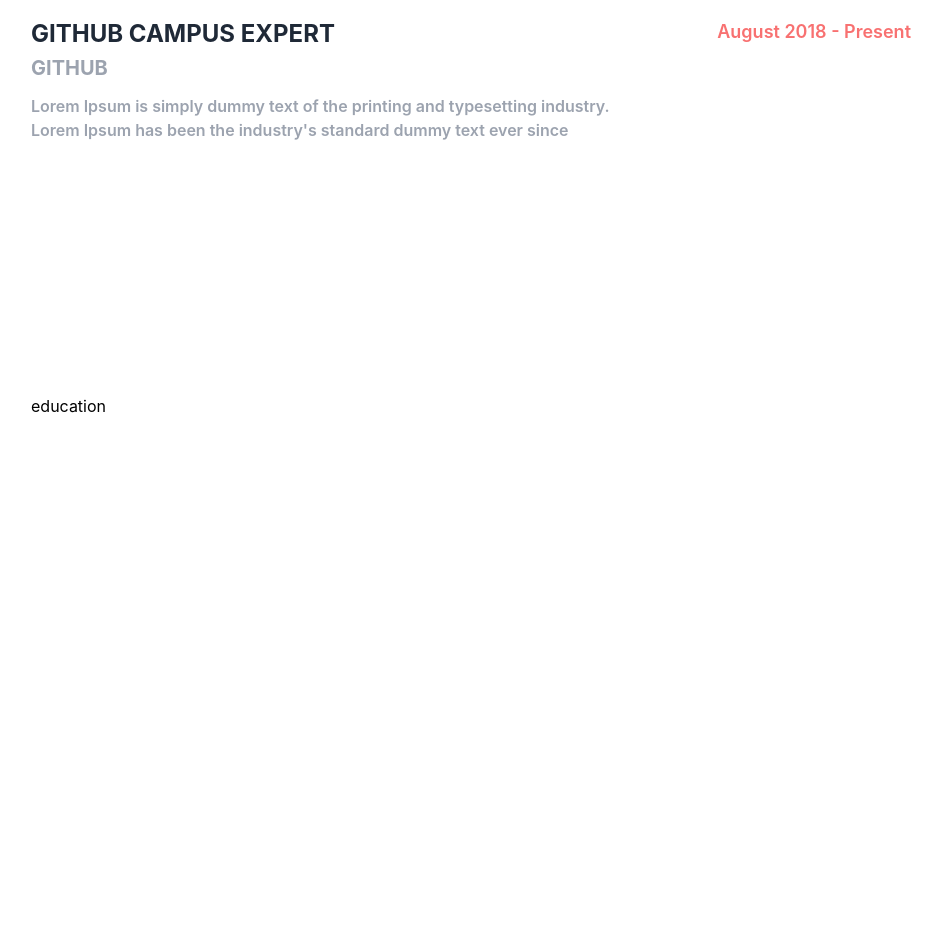
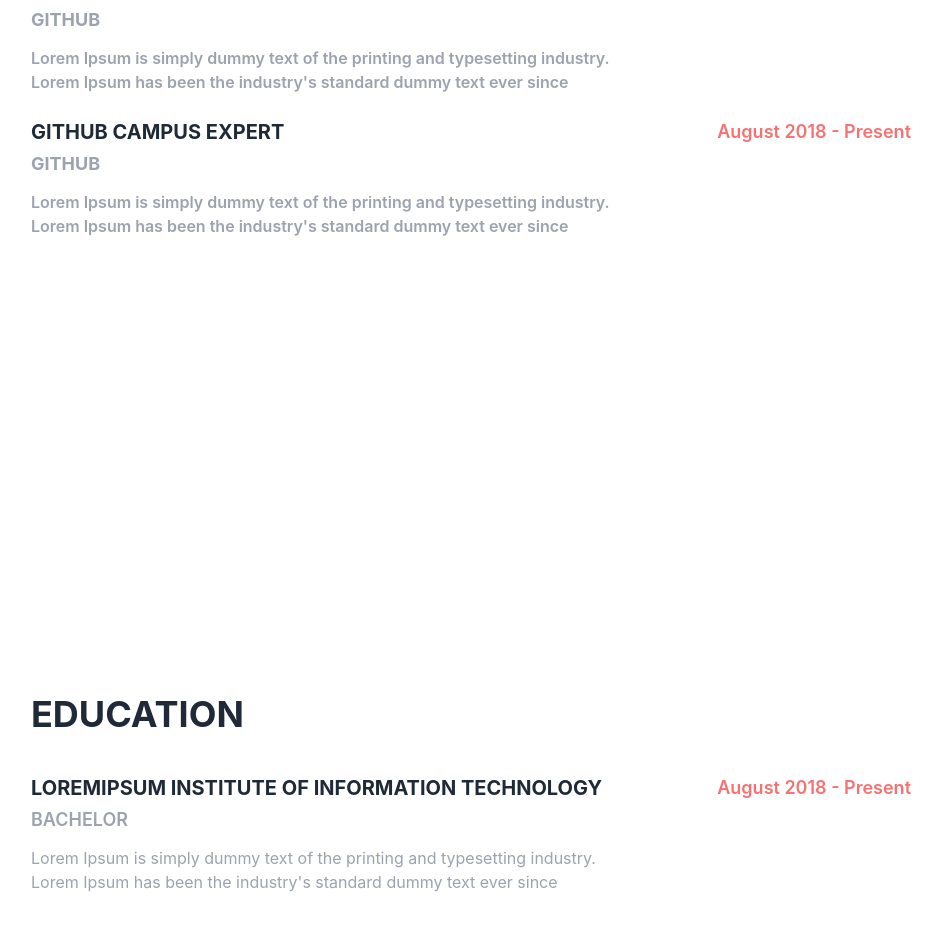
Before and after one commit to alfirman-rctn-hacktiv8/assignment-02, a React (Create React App) app: page / in a window 1280 px wide. Shown: the part 1206-2152 px from the top of the page, without its empty margins (329-1271 px from the left). Built offline with nearby package versions, Linux system fonts and the light colour scheme.

Commit message:
add education.js

```diff
--- a/src/sections/Education.js
+++ b/src/sections/Education.js
@@ -1,9 +1,41 @@
 const Education = () => {
   return (
-    <div id="education" className="h-screen">
-      education
+    <div id="education" className="h-screen flex flex-col justify-center">
+      <h1 className="uppercase text-4xl font-bold text-gray-800 mb-10">
+        education
+      </h1>
+      <ul className="space-y-6">
+        {datas.map((data, index) => (
+          <li key={index} className="flex">
+            <div className="w-2/3">
+              <h2 className="uppercase text-xl font-bold text-gray-800">
+                {data.agency}
+              </h2>
+              <h3 className="text-lg uppercase font-semibold text-gray-400 mt-1">
+                {data.status}
+              </h3>
+              <p className="text-gray-400 mt-3">
+                {data.description}
+              </p>
+            </div>
+            <p className="text-red-400 text-lg text-right w-1/3 font-semibold">
+              {data.time}
+            </p>
+          </li>
+        ))}
+      </ul>
     </div>
   );
 };
 
+const datas = [
+  {
+    agency: "loremipsum institute of information technology",
+    status: "bachelor",
+    description:
+      "Lorem Ipsum is simply dummy text of the printing and typesetting industry. Lorem Ipsum has been the industry's standard dummy text ever since",
+    time: "August 2018 - Present",
+  },
+];
+
 export default Education;
--- a/src/sections/Experience.js
+++ b/src/sections/Experience.js
@@ -1,15 +1,15 @@
 const Experience = () => {
   return (
-    <div id="experience" className="h-screen py-10">
-      <h1 className="uppercase text-5xl font-bold text-gray-800 mb-10">experience</h1>
+    <div id="experience" className="h-screen flex flex-col justify-center">
+      <h1 className="uppercase text-4xl font-bold text-gray-800 mb-10">experience</h1>
       <ul className="space-y-6">
         {datas.map((data, index) => (
           <li key={index} className="flex">
             <div className="w-2/3">
-              <h2 className="uppercase text-2xl font-bold text-gray-800">
+              <h2 className="uppercase text-xl font-bold text-gray-800">
                 {data.status}
               </h2>
-              <h3 className="text-xl uppercase font-bold text-gray-400 mt-1">
+              <h3 className="text-lg uppercase font-bold text-gray-400 mt-1">
                 {data.agency}
               </h3>
               <p className="font-semibold text-gray-400 mt-3">
```
